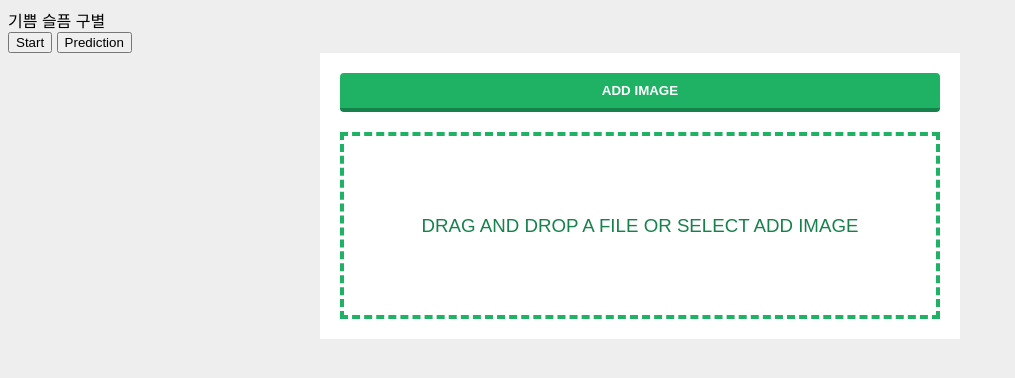
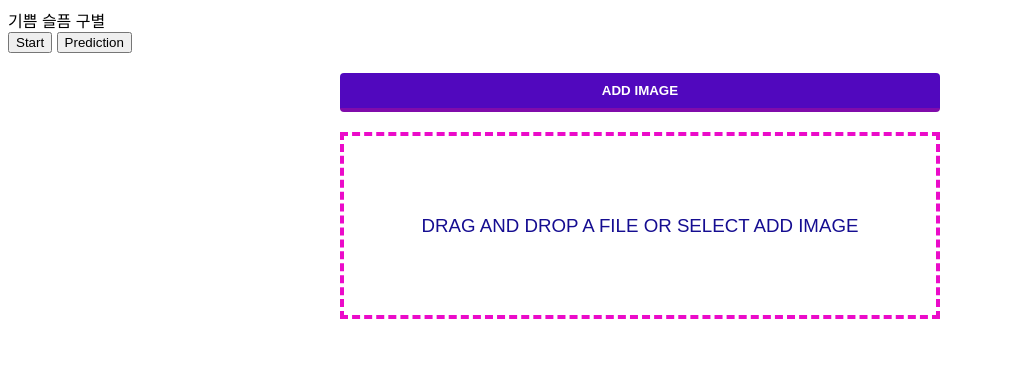
Before and after one commit to voyager0203/voyager, a plain HTML site: page index.html in a window 1280 px wide. Shown: the whole page, without its empty margins (0-1015 px from the left). Drawn offline with nearby package versions, Linux system fonts and the light colour scheme.

Commit message:
Add files via upload

```diff
--- a/style.css
+++ b/style.css
@@ -1,6 +1,6 @@
 body {
   font-family: sans-serif;
-  background-color: #eeeeee;
+  background-color: #ffffff;
 }
 
 .file-upload {
@@ -14,11 +14,11 @@ body {
   width: 100%;
   margin: 0;
   color: #fff;
-  background: #1FB264;
+  background: #5108be;
   border: none;
   padding: 10px;
   border-radius: 4px;
-  border-bottom: 4px solid #15824B;
+  border-bottom: 4px solid #800bab;
   transition: all .2s ease;
   outline: none;
   text-transform: uppercase;
@@ -26,7 +26,7 @@ body {
 }
 
 .file-upload-btn:hover {
-  background: #1AA059;
+  background: #b80cde;
   color: #ffffff;
   transition: all .2s ease;
   cursor: pointer;
@@ -55,13 +55,13 @@ body {
 
 .image-upload-wrap {
   margin-top: 20px;
-  border: 4px dashed #1FB264;
+  border: 4px dashed #eb0bc9;
   position: relative;
 }
 
 .image-dropping,
 .image-upload-wrap:hover {
-  background-color: #1FB264;
+  background-color: #e40de0;
   border: 4px dashed #ffffff;
 }
 
@@ -77,7 +77,7 @@ body {
 .drag-text h3 {
   font-weight: 100;
   text-transform: uppercase;
-  color: #15824B;
+  color: #150d91;
   padding: 60px 0;
 }
 
```
